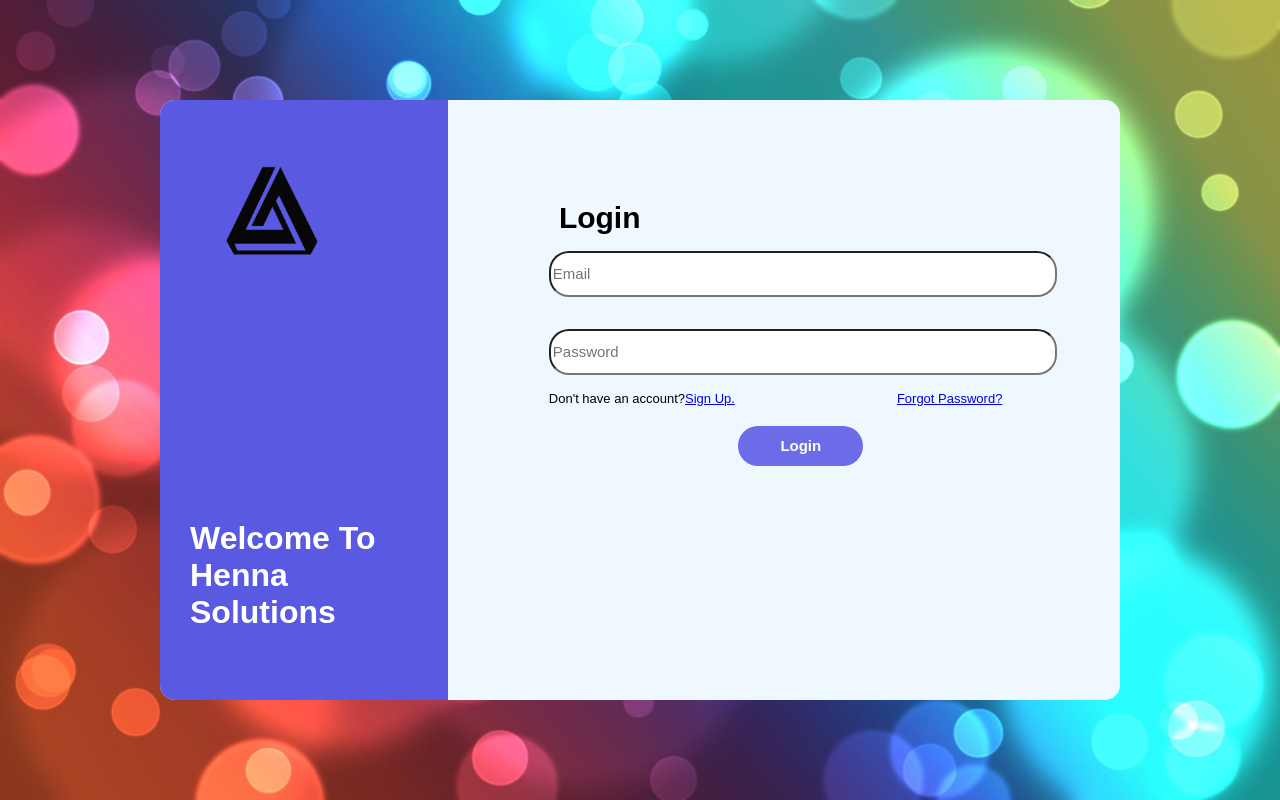
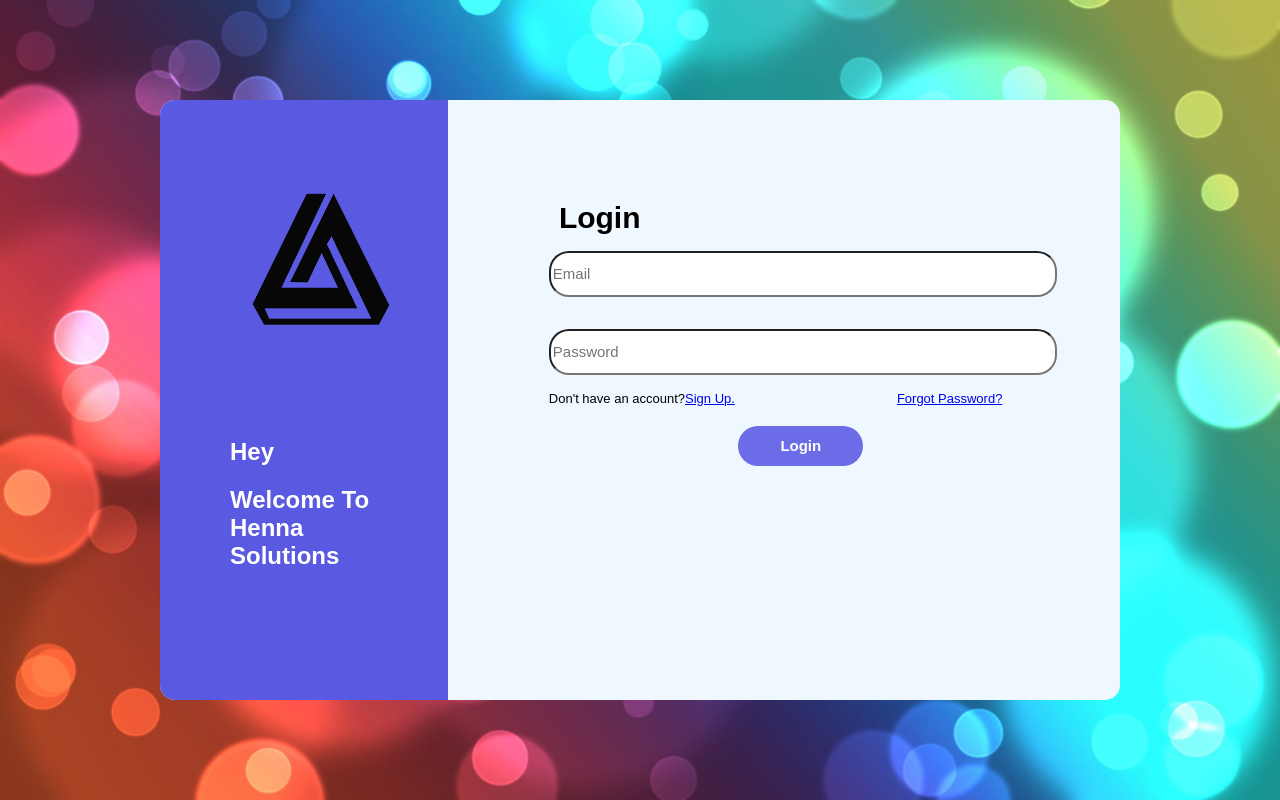
Before and after one commit to Chiungue123/Client_Management_System, an Angular app: page / in a window 1280 px wide. Built offline with nearby package versions, Linux system fonts and the light colour scheme.

Commit message:
Added sign up and forgot password components

```diff
--- a/src/app/app.component.css
+++ b/src/app/app.component.css
@@ -35,8 +35,6 @@ body, html{
     float: left;
     width: 30%;
     height: 100%;
-    border-right: 2px;
-    border-color: black;
     background-color: rgb(89, 89, 225);
     border-radius: 15px 0px 0px 15px;
 }
@@ -48,10 +46,14 @@ body, html{
     height: 100%;
 }
 
-.background .left h1 {
-    margin: 30px;
-    margin-top : 70%;
-    font-family: sans-serif;
+.hey {
+    padding-left: 70px;
+}
+
+.background .content .left h2 {
+    padding-left: 70px;
+    padding-right: 70px;
+    padding-top: 0;
 }
 
 .background .content .left .signup {
@@ -130,8 +132,8 @@ form {
 }
 
 .logo {
-    width: 200px;
-    height: 200px;
+    width: 300px;
+    height: 300px;
     margin: 0;
     padding: 0;
     margin-left: 5%;
--- a/src/app/app.component.html
+++ b/src/app/app.component.html
@@ -5,24 +5,28 @@
     <meta charset="UTF-8">
     <title>My First Webpage</title>
     <link rel="stylesheet" href="app.component.css">
+    <base href="/">
   </head>
 
   <body>
     <div class="background" role="presentation">
       <div class="content" role="main">
+
         <div class="left">
           <img class="logo" src="/assets/Image/logo.png" alt="logo">
-          <h1>Welcome To Henna Solutions</h1>
+          <h2 class="hey">Hey</h2>
+          <h2>Welcome To Henna Solutions</h2>
         </div>
+
         <div class="right">
           <form>
             <h2 class="form-title">Login</h2>
             <div class="form-content">
-              <p><input type="text" class="input" placeholder="Email"></p>
-              <p><input type="password" class="input" placeholder="Password"></p>
+              <p><input type="text" class="input" placeholder="Email" required></p>
+              <p><input type="password" class="input" placeholder="Password" required></p>
               <div class = "links">
-                <p class="link">Don't have an account?<a href="Login">Sign Up.</a></p>
-                <p class="link"><a href="forgotPassword">Forgot Password?</a></p>
+                <p class="link">Don't have an account?<a routerLink="/sign-up">Sign Up.</a></p>
+                <p class="link"><a routerLink="/forgot-password">Forgot Password?</a></p>
               </div>
               <button type="submit" class="button">Login</button>
             </div>
@@ -32,5 +36,5 @@
       </div>
     </div>
   </body>
+  <router-outlet></router-outlet>
 </html>
-<router-outlet></router-outlet>
--- /dev/null
+++ b/src/app/forgot-password/forgot-password.component.html
@@ -0,0 +1 @@
+<p>forgot-password works!</p>
--- /dev/null
+++ b/src/app/sign-up/sign-up.component.html
@@ -0,0 +1 @@
+<p>sign-up works!</p>
```
Also changed, not shown: src/app/app.module.ts (+17 -2 lines), src/app/forgot-password/forgot-password.component.ts (added, +10 -0 lines), src/app/sign-up/sign-up.component.ts (added, +10 -0 lines), src/app/forgot-password/forgot-password.component.css (added), src/app/sign-up/sign-up.component.css (added), 2 other files (tests, documents, lock files or other folders).
